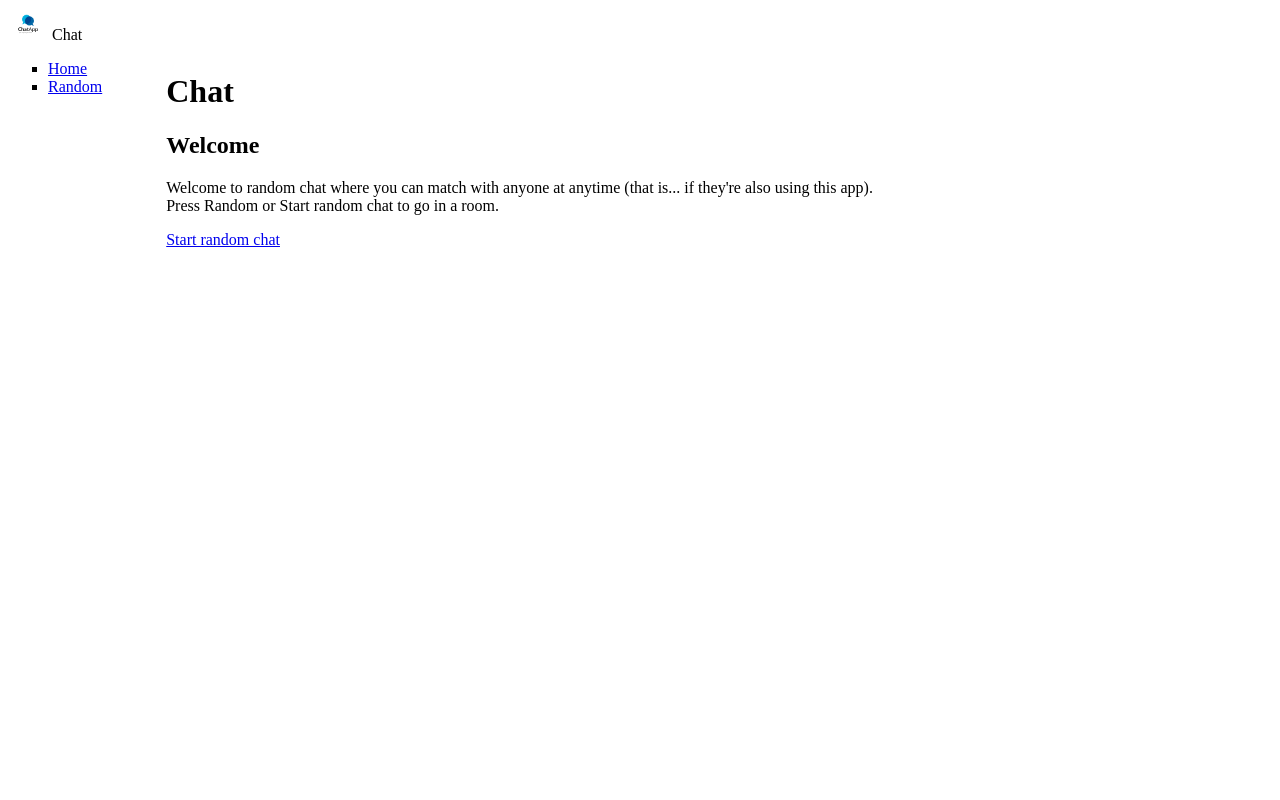
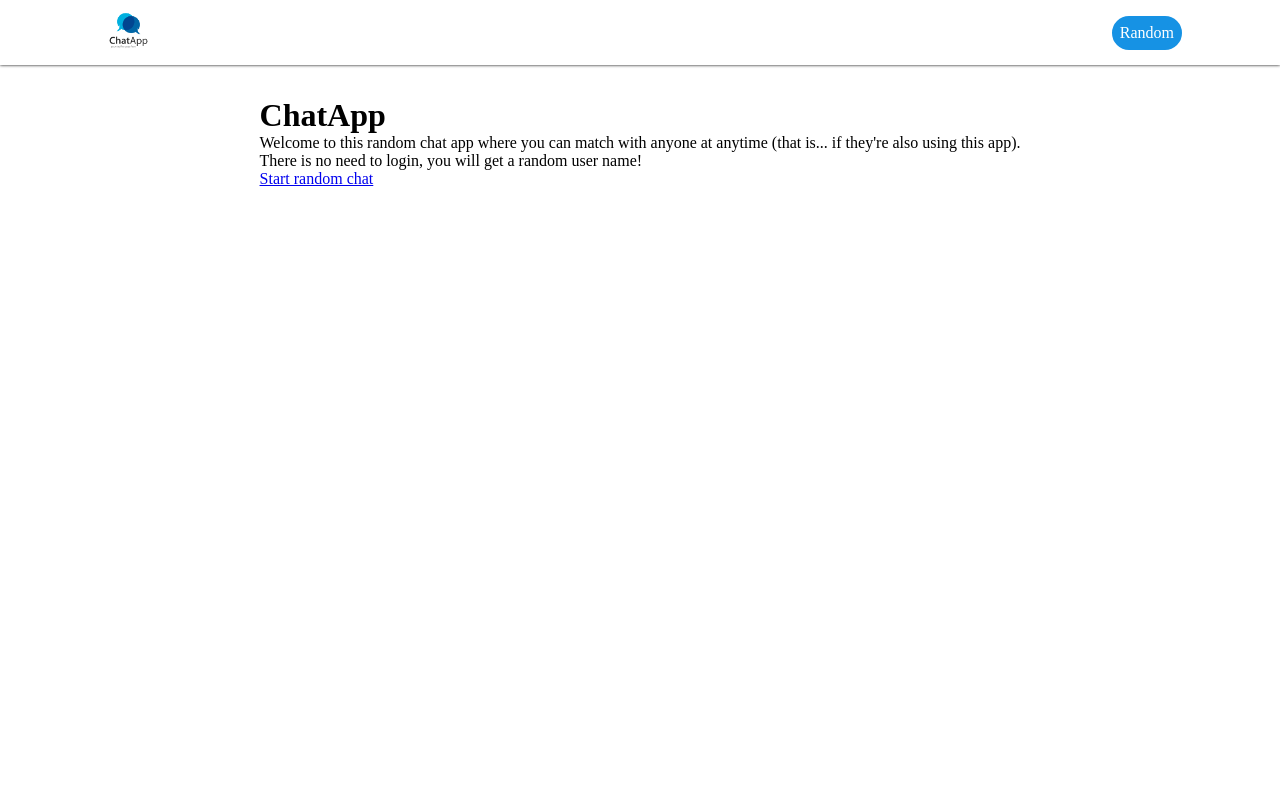
Before and after one commit to roan-paulus/webchat, a Python web app: template templates/index.html in a window 1280 px wide. Run offline with Jinja, Linux system fonts and the light colour scheme; the template is opened without the code that fills it, so the values that code supplies are empty; some libraries are stand-ins or nearby versions.

Commit message:
Updated styling, changed colors, centered, upgraded header...

```diff
--- a/static/style/style.css
+++ b/static/style/style.css
@@ -1,20 +1,68 @@
+/* Variables */
+:root {
+  --custom-blue: #1692E4;
+}
+
+/* Default styling */
+* {
+    margin: 0;
+    padding: 0;
+}
+
+body, html {
+    height: 100%;
+    width: 100%;
+}
+
+/* Layout of all pages */
+header {
+    box-shadow: 0 0 3px 0 #000;
+}
+
+nav {
+    display: flex;
+    flex-direction: row;
+    justify-content: space-between;
+    flex-grow: 2;
+
+    padding: 0 90px;
+    margin-bottom: 2em;
+}
+
+nav ul {
+    display: flex;
+    justify-content: flex-start;
+    align-items: center;
+}
+
 nav li {
-    list-style-type: square;
+    list-style-type: none;
+    color: white;
+    margin: 0.5em;
+
+    background-color: var(--custom-blue);
+    border: 8px solid var(--custom-blue);
+    border-radius: 50px;
+}
+
+nav li a {
+    color: white;
+    text-decoration: none;
 }
 
 .logo {
-    width: 5vh;
-}
-
-.not-header {
-    display: flex;
-    flex-direction: row;
+    width: 6vw;
+    cursor: pointer;
 }
 
 .main {
     margin: 1vh 5vw 0 5vw;
+    display: flex;
+    justify-content: space-evenly;
 }
 
+
+/* Chat.html specific */
 .chat-box {
     display: flex;
     flex-direction: column;
@@ -26,6 +74,8 @@ nav li {
 
     min-height: 80vh;
     min-width: 80vw;
+
+    box-shadow: 0 30px 15px 1px grey;
 }
 
 .chat-box ul {
@@ -44,7 +94,7 @@ nav li {
     display: flex;
     flex-wrap: nowrap;
 
-    height: 2em;
+    height: 30px;
 }
 
 .chat-box form input {
@@ -53,4 +103,6 @@ nav li {
 
 .chat-box form button {
     flex-grow: 1;
+    color: white;
+    background-color: var(--custom-blue);
 }
--- a/templates/index.html
+++ b/templates/index.html
@@ -5,11 +5,12 @@
 {% endblock %}
 
 {% block main %}
-    <h1>Chat</h1>
-    <h2>Welcome</h1>
-    <p>
-        Welcome to random chat where you can match with anyone at anytime (that is... if they're also using this app).<br>
-        Press Random or Start random chat to go in a room.
-    </p>
-    <a href="/chat">Start random chat</a>
+    <div>
+        <h1>ChatApp</h1>
+        <p>
+            Welcome to this random chat app where you can match with anyone at anytime (that is... if they're also using this app).<br>
+            There is no need to login, you will get a random user name!
+        </p>
+        <a href="/chat">Start random chat</a>
+    </div>
 {% endblock %}
--- a/templates/layout.html
+++ b/templates/layout.html
@@ -8,20 +8,19 @@
         <header>
             <!-- IO Libray -->
             <script src="https://cdnjs.cloudflare.com/ajax/libs/socket.io/4.0.1/socket.io.js" integrity="sha512-q/dWJ3kcmjBLU4Qc47E4A9kTB4m3wuTY7vkFJDTZKjTs8jhyGQnaUrxa0Ytd0ssMZhbNua9hE+E7Qv1j+DyZwA==" crossorigin="anonymous"></script>
-            <img class="logo" src="static/img/chat-app-logo-icon-vector.jpg" alt="Chatbox logo">
-            Chat
-        </header>
-        <div class="not-header">
-            <nav class="left-nav">
+            <nav class="nav-bar">
+                <a href="/"><img class="logo" src="static/img/chat-app-logo-icon-vector.jpg" alt="Chatbox logo"></a>
                 <ul>
-                    <li><a href="/">Home</a></li>
                     <li><a href="/chat">Random</a></li>
                 </ul>
             </nav>
-            <div class="main">
-                {% block main %}
-                {% endblock %}
-            </div>
+        </header>
+        <div class="main">
+            <!-- Two empty blocks around main to center it -->
+            <div class="main-block"></div>
+            {% block main %}
+            {% endblock %}
+            <div class="main-block"></div>
         </div>
     </body>
 </html>
```
